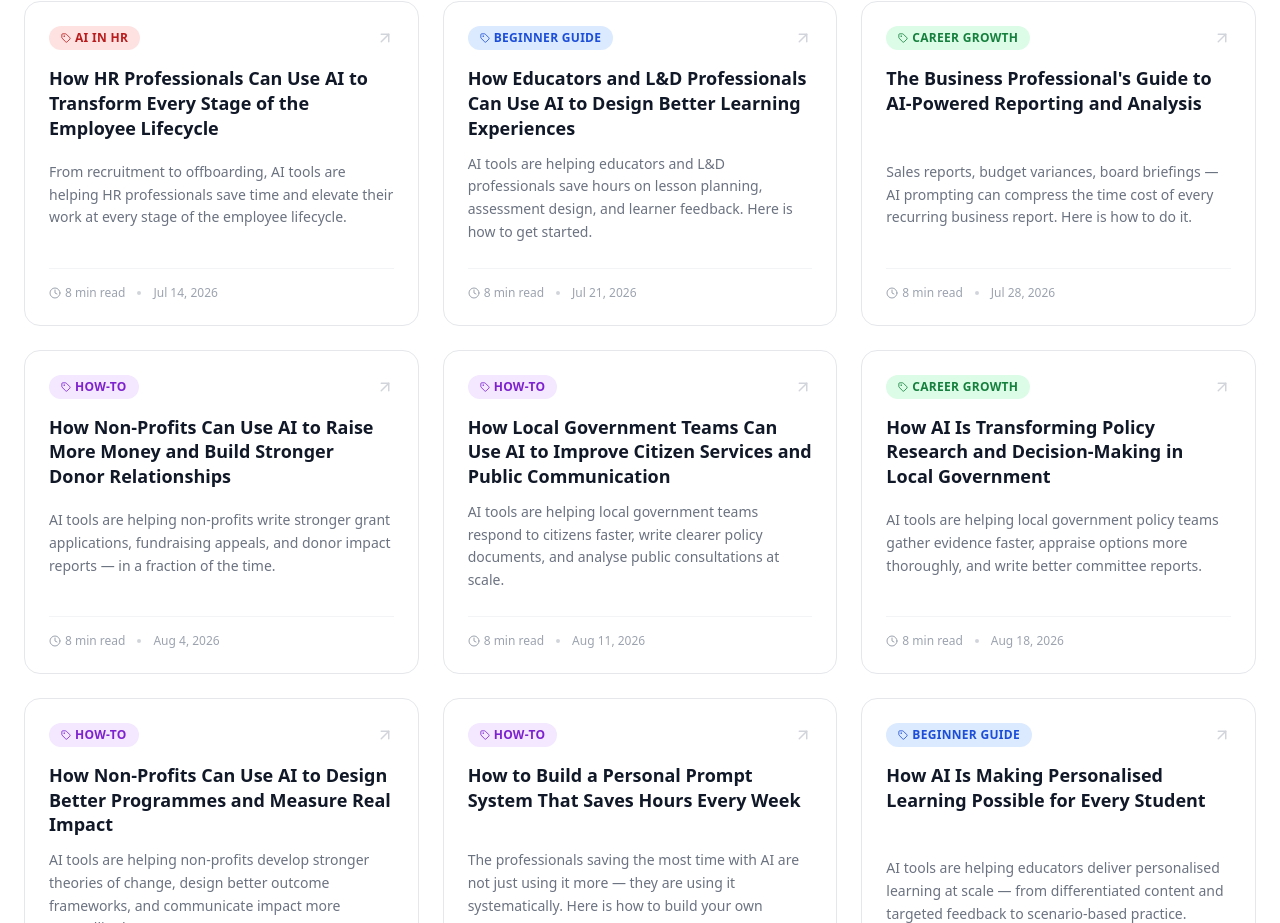
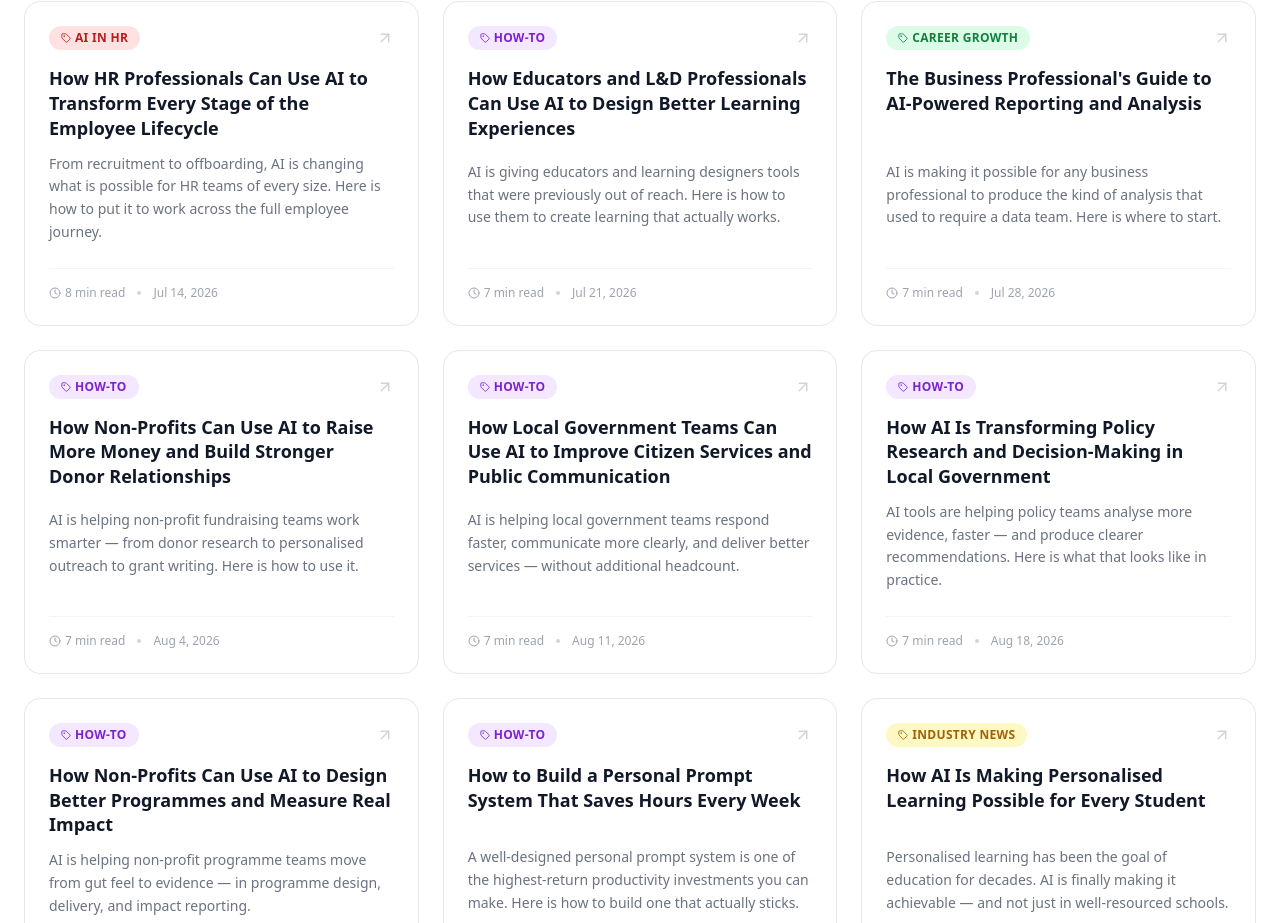
Before and after one commit to shiromys/AICourseHubPro, a React (Vite) app in the folder frontend/: page /blog in a window 1280 px wide. Shown: the part 1877-2800 px from the top of the page. Built offline with nearby package versions, Linux system fonts and the light colour scheme; no server answers.

Commit message:
added the 18th blog post

```diff
--- a/frontend/src/pages/Blog.jsx
+++ b/frontend/src/pages/Blog.jsx
@@ -85,7 +85,7 @@ const articles = [
   {
     id: 8,
     title: 'How HR Professionals Can Use AI to Transform Every Stage of the Employee Lifecycle',
-    excerpt: 'From recruitment to offboarding, AI tools are helping HR professionals save time and elevate their work at every stage of the employee lifecycle.',
+    excerpt: 'From recruitment to offboarding, AI is changing what is possible for HR teams of every size. Here is how to put it to work across the full employee journey.',
     category: 'AI in HR',
     readTime: '8 min read',
     date: 'Jul 14, 2026',
@@ -95,9 +95,9 @@ const articles = [
   {
     id: 9,
     title: 'How Educators and L&D Professionals Can Use AI to Design Better Learning Experiences',
-    excerpt: 'AI tools are helping educators and L&D professionals save hours on lesson planning, assessment design, and learner feedback. Here is how to get started.',
-    category: 'Beginner Guide',
-    readTime: '8 min read',
+    excerpt: 'AI is giving educators and learning designers tools that were previously out of reach. Here is how to use them to create learning that actually works.',
+    category: 'How-To',
+    readTime: '7 min read',
     date: 'Jul 21, 2026',
     slug: 'how-educators-ld-professionals-use-ai-learning-design',
     featured: false,
@@ -105,9 +105,9 @@ const articles = [
   {
     id: 10,
     title: "The Business Professional's Guide to AI-Powered Reporting and Analysis",
-    excerpt: 'Sales reports, budget variances, board briefings — AI prompting can compress the time cost of every recurring business report. Here is how to do it.',
+    excerpt: 'AI is making it possible for any business professional to produce the kind of analysis that used to require a data team. Here is where to start.',
     category: 'Career Growth',
-    readTime: '8 min read',
+    readTime: '7 min read',
     date: 'Jul 28, 2026',
     slug: 'business-guide-ai-powered-reporting-analysis',
     featured: false,
@@ -115,9 +115,9 @@ const articles = [
   {
     id: 11,
     title: 'How Non-Profits Can Use AI to Raise More Money and Build Stronger Donor Relationships',
-    excerpt: 'AI tools are helping non-profits write stronger grant applications, fundraising appeals, and donor impact reports — in a fraction of the time.',
+    excerpt: 'AI is helping non-profit fundraising teams work smarter — from donor research to personalised outreach to grant writing. Here is how to use it.',
     category: 'How-To',
-    readTime: '8 min read',
+    readTime: '7 min read',
     date: 'Aug 4, 2026',
     slug: 'non-profits-ai-fundraising-donor-relationships',
     featured: false,
@@ -125,9 +125,9 @@ const articles = [
   {
     id: 12,
     title: 'How Local Government Teams Can Use AI to Improve Citizen Services and Public Communication',
-    excerpt: 'AI tools are helping local government teams respond to citizens faster, write clearer policy documents, and analyse public consultations at scale.',
+    excerpt: 'AI is helping local government teams respond faster, communicate more clearly, and deliver better services — without additional headcount.',
     category: 'How-To',
-    readTime: '8 min read',
+    readTime: '7 min read',
     date: 'Aug 11, 2026',
     slug: 'local-government-ai-citizen-services-public-communication',
     featured: false,
@@ -135,9 +135,9 @@ const articles = [
   {
     id: 13,
     title: 'How AI Is Transforming Policy Research and Decision-Making in Local Government',
-    excerpt: 'AI tools are helping local government policy teams gather evidence faster, appraise options more thoroughly, and write better committee reports.',
-    category: 'Career Growth',
-    readTime: '8 min read',
+    excerpt: 'AI tools are helping policy teams analyse more evidence, faster — and produce clearer recommendations. Here is what that looks like in practice.',
+    category: 'How-To',
+    readTime: '7 min read',
     date: 'Aug 18, 2026',
     slug: 'ai-policy-research-decision-making-local-government',
     featured: false,
@@ -145,9 +145,9 @@ const articles = [
   {
     id: 14,
     title: 'How Non-Profits Can Use AI to Design Better Programmes and Measure Real Impact',
-    excerpt: 'AI tools are helping non-profits develop stronger theories of change, design better outcome frameworks, and communicate impact more compellingly.',
+    excerpt: 'AI is helping non-profit programme teams move from gut feel to evidence — in programme design, delivery, and impact reporting.',
     category: 'How-To',
-    readTime: '8 min read',
+    readTime: '7 min read',
     date: 'Sep 1, 2026',
     slug: 'non-profits-ai-program-design-impact-measurement',
     featured: false,
@@ -155,9 +155,9 @@ const articles = [
   {
     id: 15,
     title: 'How to Build a Personal Prompt System That Saves Hours Every Week',
-    excerpt: 'The professionals saving the most time with AI are not just using it more — they are using it systematically. Here is how to build your own prompt system.',
+    excerpt: 'A well-designed personal prompt system is one of the highest-return productivity investments you can make. Here is how to build one that actually sticks.',
     category: 'How-To',
-    readTime: '8 min read',
+    readTime: '6 min read',
     date: 'Sep 8, 2026',
     slug: 'how-to-build-a-personal-prompt-system-that-saves-hours-every-week',
     featured: false,
@@ -165,9 +165,9 @@ const articles = [
   {
     id: 16,
     title: 'How AI Is Making Personalised Learning Possible for Every Student',
-    excerpt: 'AI tools are helping educators deliver personalised learning at scale — from differentiated content and targeted feedback to scenario-based practice.',
-    category: 'Beginner Guide',
-    readTime: '8 min read',
+    excerpt: 'Personalised learning has been the goal of education for decades. AI is finally making it achievable — and not just in well-resourced schools.',
+    category: 'Industry News',
+    readTime: '7 min read',
     date: 'Sep 15, 2026',
     slug: 'ai-personalized-learning-every-student',
     featured: false,
@@ -175,11 +175,21 @@ const articles = [
   {
     id: 17,
     title: 'Why Your AICourseHubPro Certificate Is More Than Just a PDF',
-    excerpt: 'AICourseHubPro certificates are QR-verified, instantly checkable by employers, and backed by real assessment — not just course completion.',
-    category: 'Industry News',
-    readTime: '7 min read',
+    excerpt: 'A certificate is only as valuable as what it represents. Here is what goes into earning one at AICourseHubPro — and why employers are starting to take notice.',
+    category: 'Career Growth',
+    readTime: '5 min read',
     date: 'Sep 22, 2026',
     slug: 'why-your-aicoursehubpro-certificate-is-more-than-just-a-pdf',
+    featured: false,
+  },
+  {
+    id: 18,
+    title: 'How AI Is Transforming Recruitment — What HR Teams Need to Do Now',
+    excerpt: 'AI has moved from the periphery of recruitment to the centre of it. Here is what has changed across sourcing, screening, and interviewing — and five things HR teams should be doing now.',
+    category: 'AI in HR',
+    readTime: '8 min read',
+    date: 'Oct 13, 2026',
+    slug: 'how-ai-is-transforming-recruitment-what-hr-teams-need-to-do-now',
     featured: false,
   },
   // ── Add new articles below this line ──────
```
